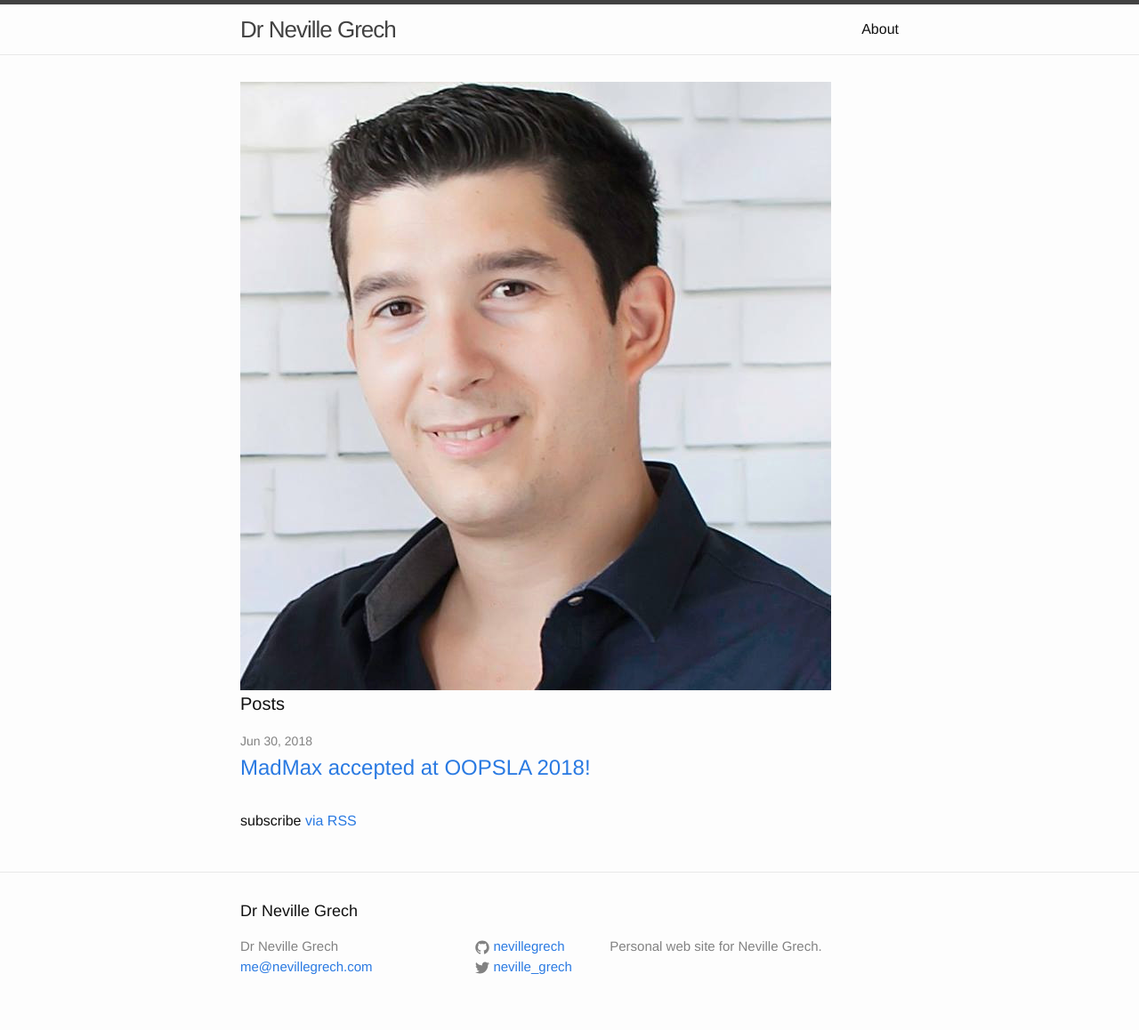
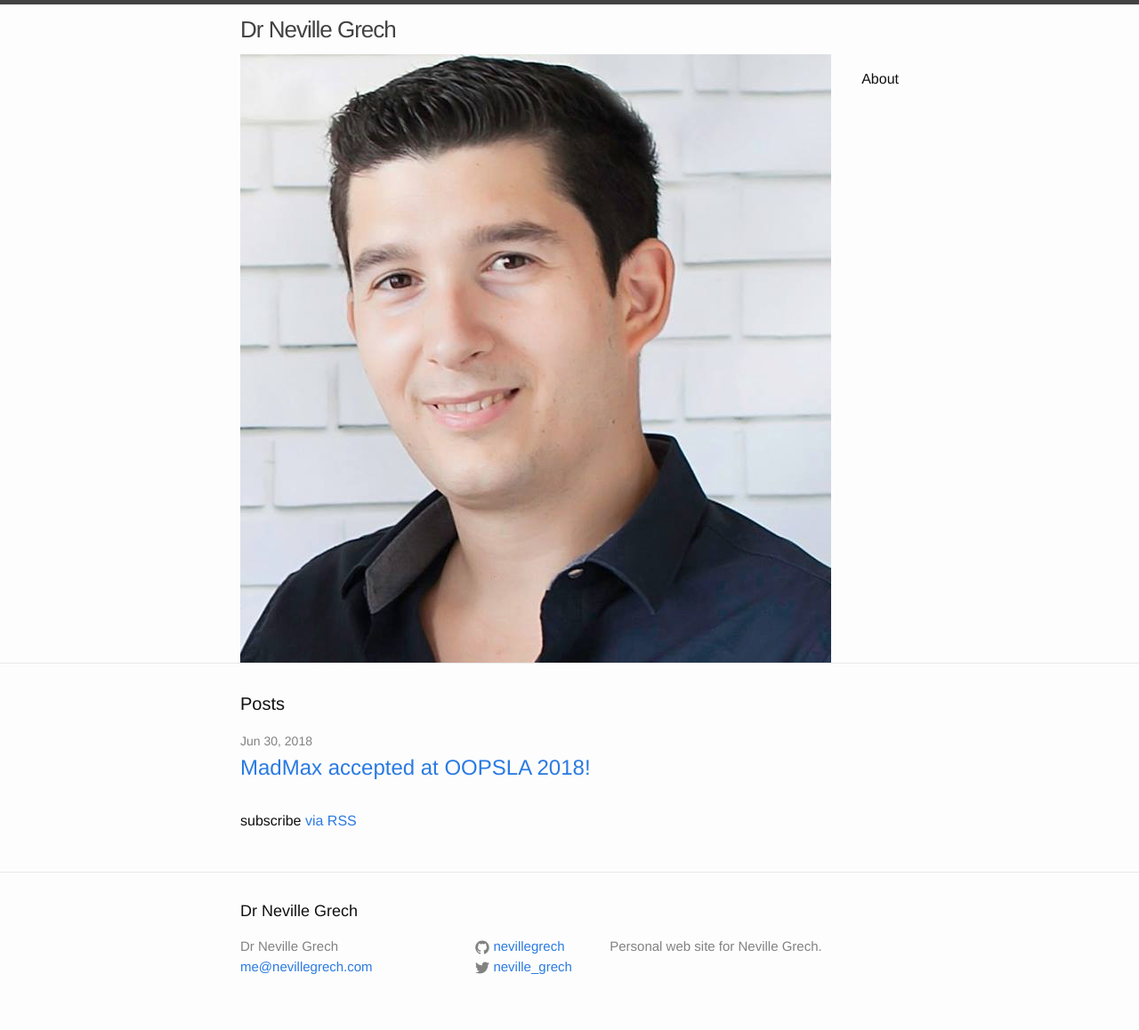
Before and after one commit to nevillegrech/nevillegrech.github.io, a Jekyll site: the page built from index.html, in a window 1280 px wide. Shown: the whole page at 89% size. Built offline with Jekyll 4.4.1, drawn with Linux system fonts in a browser that asks for light colours.

Commit message:
experiment

```diff
--- a/_includes/header.html
+++ b/_includes/header.html
@@ -3,6 +3,7 @@
   <div class="wrapper">
 
     <a class="site-title" href="{{ site.baseurl }}/">{{ site.title }}</a>
+    <img src="me2.jpg">
 
     <nav class="site-nav">
       <a href="#" class="menu-icon">
--- a/index.html
+++ b/index.html
@@ -3,7 +3,6 @@ layout: default
 ---
 
 <div class="home">
-  <img src="me2.jpg">
   <h1 class="page-heading">Posts</h1>
 
   <ul class="post-list">
```
